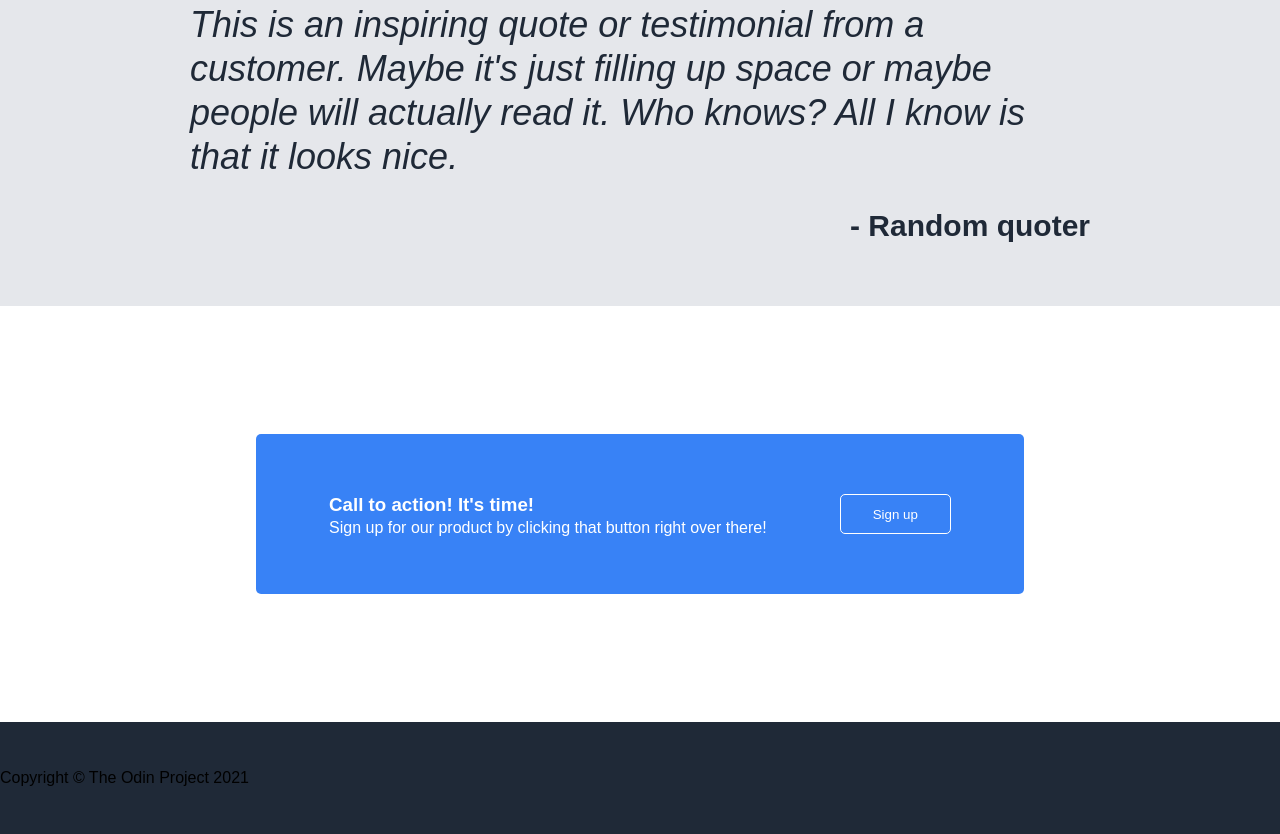
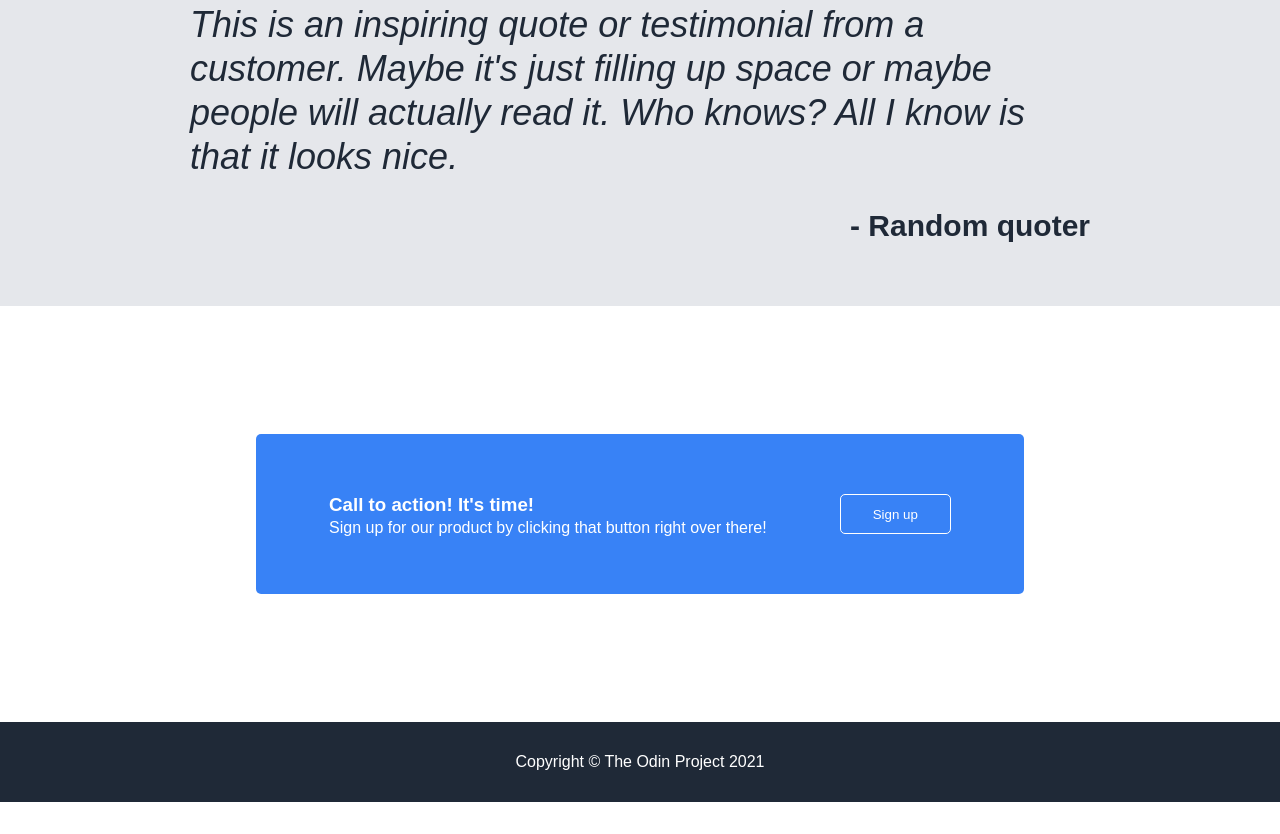
Before and after one commit to GarrettAnderson/odin-project-landing-page, a website: page public/index.html in a window 1280 px wide. Shown: the part 907-1741 px from the top of the page. After the commit the page ends 1709 px from the top, so only its background shows below. Drawn offline with Linux system fonts and the light colour scheme.

Commit message:
added styles for the footer

```diff
--- a/public/screen.css
+++ b/public/screen.css
@@ -170,5 +170,7 @@ figcaption {
 
 footer {
   background-color: #1F2937;
-  padding: 2rem 0;
+  padding: 1rem 0;
+  color: #fff;
+  text-align: center;
 }
```
